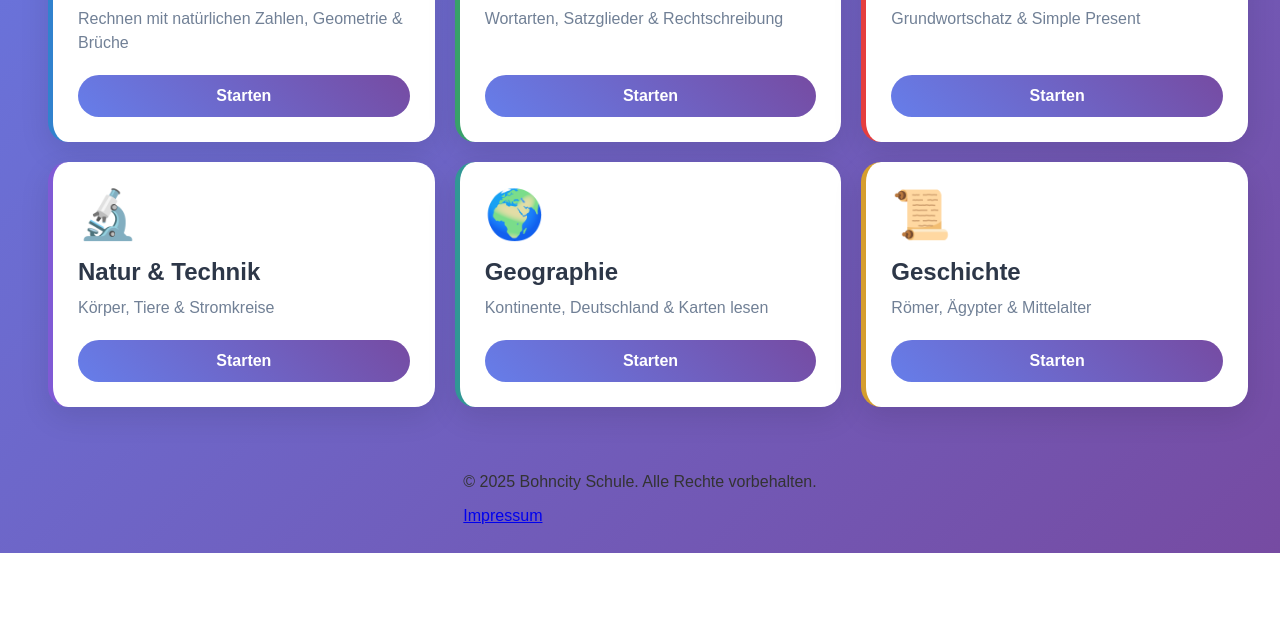
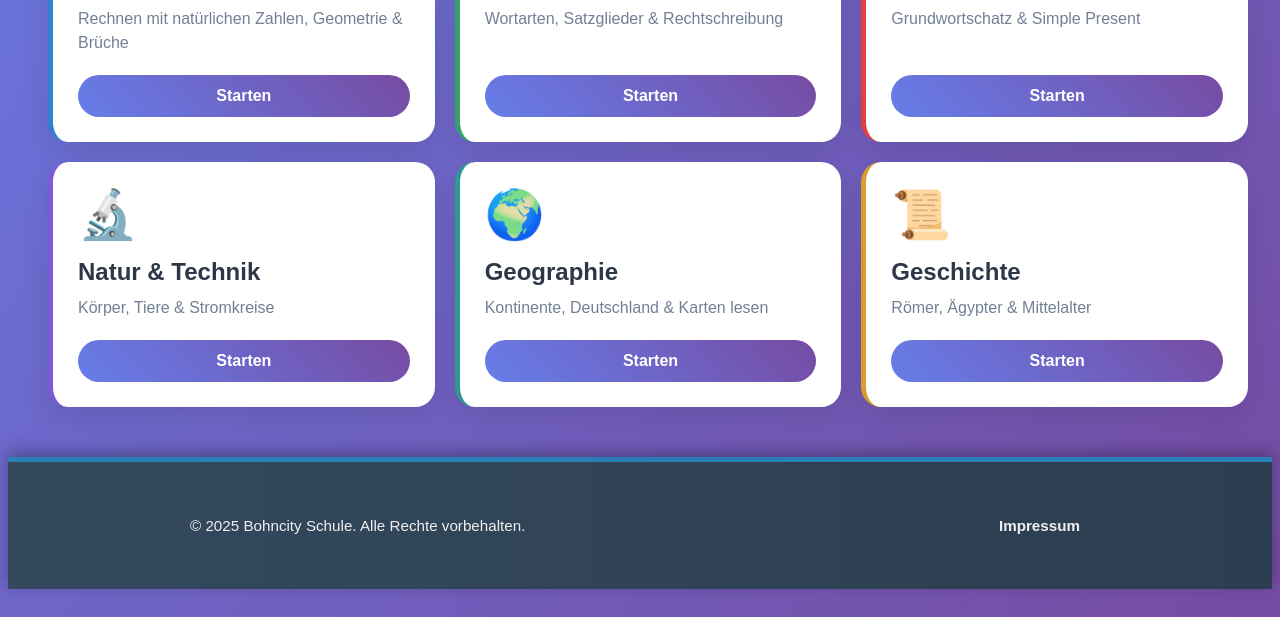
Before and after one commit to epiccity-real/page, a plain HTML site: page index.html in a window 1280 px wide. Shown: the part 563-1180 px from the top of the page. Before the commit the page ends 1116 px from the top, so only its background shows below. Drawn offline with Linux system fonts and the light colour scheme.

Commit message:
Update index.html

```diff
--- a/index.html
+++ b/index.html
@@ -1654,7 +1654,87 @@
         });
     </script>
 </body>
-<footer>
+<style>
+        /* Spezielles CSS nur für diesen Footer-Bereich */
+        /* Beachte: Normalerweise gehört CSS in den <head>-Bereich, aber hier direkt für dich eingefügt */
+
+        footer {
+            width: 100%;
+            padding: 40px 20px; /* Mehr Padding für mehr Raum */
+            margin-top: auto; /* Sorgt dafür, dass der Footer am unteren Rand bleibt */
+            text-align: center;
+            font-size: 0.95em;
+            color: #f0f0f0; /* Hellere Schriftfarbe für besseren Kontrast */
+            background: linear-gradient(90deg, #34495e 0%, #2c3e50 100%); /* Dunklerer, markanterer Hintergrund */
+            border-top: 5px solid #2980b9; /* Kräftige obere Linie */
+            box-shadow: 0 -5px 15px rgba(0,0,0,0.3); /* Stärkerer Schatten */
+            position: relative; /* Für den "Back to Top" Button, falls wir den später hinzufügen */
+        }
+        /* Dark Mode Anpassung für Footer (falls du sie separat steuern willst) */
+        body.dark-mode footer {
+            background: linear-gradient(90deg, #1c2833 0%, #0d0d0d 100%);
+            border-top-color: #007bff;
+            color: #e0e0e0;
+        }
+        body.light-mode footer {
+             /* Sicherstellen, dass Light Mode auch definiert ist, falls du den Dark Mode nur für den Footer im Standard an hast */
+            background: linear-gradient(90deg, #667eea 0%, #764ba2 100%);
+            border-top-color: #667eea;
+            color: white;
+        }
+
+
+        .footer-content {
+            display: flex;
+            flex-direction: column; /* Standardmäßig untereinander auf kleinen Bildschirmen */
+            align-items: center;
+            max-width: 900px; /* An den Hauptinhalt anpassen */
+            margin: 0 auto;
+            gap: 15px; /* Mehr Abstand zwischen den Zeilen */
+        }
+
+        .footer-links {
+            display: flex;
+            gap: 25px; /* Abstand zwischen den Links */
+            flex-wrap: wrap; /* Links umbrechen lassen auf kleinen Bildschirmen */
+            justify-content: center;
+        }
+
+        .footer-links a {
+            color: inherit; /* Farbe vom Footer erben */
+            text-decoration: none;
+            font-weight: bold; /* Links hervorheben */
+            transition: color 0.3s ease, transform 0.2s ease;
+            padding: 5px 10px; /* Etwas Padding für Klickfläche */
+            border-radius: 5px;
+        }
+
+        .footer-links a:hover {
+            color: #00bcd4; /* Türkis als Hover-Farbe */
+            transform: translateY(-2px); /* Leichter Schwebe-Effekt */
+        }
+        .dark-mode .footer-links a:hover {
+            color: #79f2f2; /* Hellere Türkis-Variante für Dark Mode */
+        }
+        .light-mode .footer-links a:hover {
+            color: #ffeb3b; /* Gelb als Hover-Farbe im Light Mode */
+        }
+
+
+        /* Responsive Anpassung für Footer - auf größeren Bildschirmen nebeneinander */
+        @media (min-width: 768px) {
+            .footer-content {
+                flex-direction: row; /* Nebeneinander auf größeren Bildschirmen */
+                justify-content: space-between; /* Elemente verteilen */
+                align-items: center;
+            }
+            .footer-links {
+                justify-content: flex-end; /* Links nach rechts ausrichten */
+            }
+        }
+    </style>
+
+    <footer>
         <div class="footer-content">
             <p>&copy; 2025 Bohncity Schule. Alle Rechte vorbehalten.</p>
             <div class="footer-links">
@@ -1662,5 +1742,4 @@
                 </div>
             </div>
     </footer>
-    </footer>
 </html>
```
